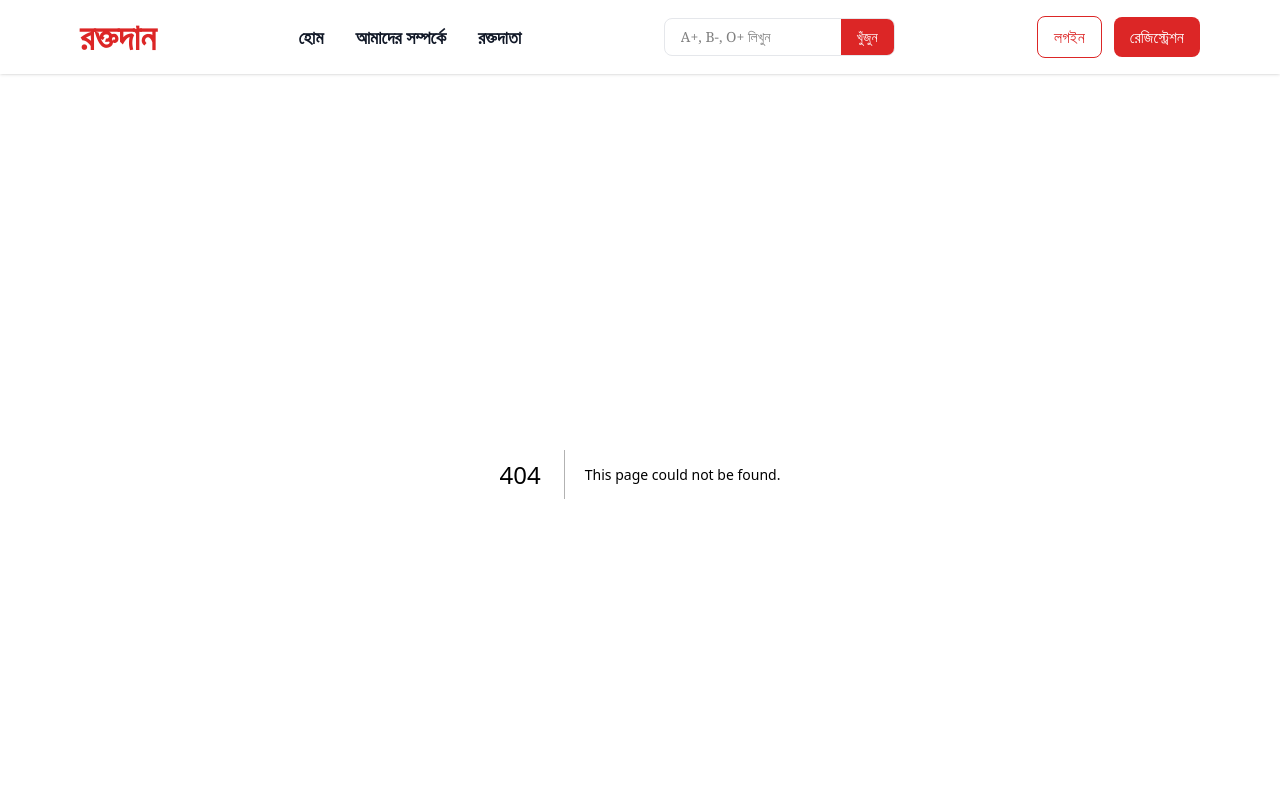
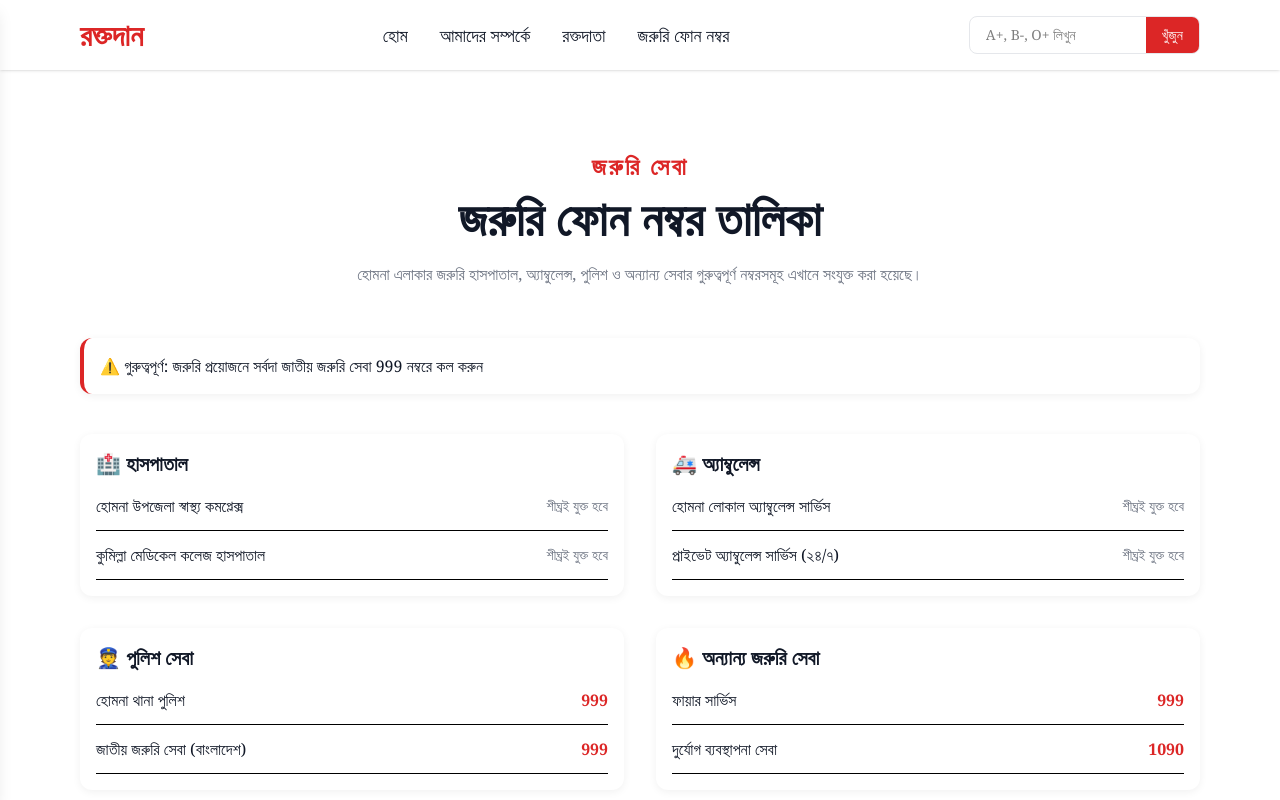
Before and after one commit to md-samrat/roktodan-bd, a Next.js app: page /emergency-phone-number in a window 1280 px wide. Before the commit this address had no page. Shown: the top 800 px of the page. Built offline with nearby package versions, Linux system fonts and the light colour scheme.

Commit message:
fix font size

```diff
--- a/src/app/about/page.tsx
+++ b/src/app/about/page.tsx
@@ -2,7 +2,7 @@ import Link from "next/link";
 
 export default function AboutPage() {
   return (
-    <section className="w-full bg-[var(--color-bg)] py-20">
+    <section className="w-full py-20">
       <div className="max-w-6xl mx-auto px-4">
         {/* Heading */}
         <div className="text-center mb-16">
--- /dev/null
+++ b/src/app/emergency-phone-number/page.tsx
@@ -0,0 +1,96 @@
+export default function EmergencyPhonePage() {
+  const data = {
+    hospitals: [
+      { name: "হোমনা উপজেলা স্বাস্থ্য কমপ্লেক্স", phone: "(সংযুক্ত করা হবে)" },
+      { name: "কুমিল্লা মেডিকেল কলেজ হাসপাতাল", phone: "(সংযুক্ত করা হবে)" },
+    ],
+    ambulances: [
+      { name: "হোমনা লোকাল অ্যাম্বুলেন্স সার্ভিস", phone: "(সংযুক্ত করা হবে)" },
+      { name: "প্রাইভেট অ্যাম্বুলেন্স সার্ভিস (২৪/৭)", phone: "(সংযুক্ত করা হবে)" },
+    ],
+    police: [
+      { name: "হোমনা থানা পুলিশ", phone: "999" },
+      { name: "জাতীয় জরুরি সেবা (বাংলাদেশ)", phone: "999" },
+    ],
+    others: [
+      { name: "ফায়ার সার্ভিস", phone: "999" },
+      { name: "দুর্যোগ ব্যবস্থাপনা সেবা", phone: "1090" },
+    ],
+  };
+
+  const Card = ({ title, items }: any) => (
+    <div className="card hover:shadow-lg transition">
+      <h2 className="text-xl font-bold text-[var(--color-text-main)] mb-4">
+        {title}
+      </h2>
+
+      <div className="space-y-3">
+        {items.map((item: any, idx: number) => (
+          <div
+            key={idx}
+            className="flex items-center justify-between border-b pb-3"
+          >
+            <p className="text-[var(--color-text-main)] font-medium">
+              {item.name}
+            </p>
+
+            {item.phone === "(সংযুক্ত করা হবে)" ? (
+              <span className="text-[var(--color-text-soft)] text-sm">
+                শীঘ্রই যুক্ত হবে
+              </span>
+            ) : (
+              <a
+                href={`tel:${item.phone}`}
+                className="text-[var(--color-primary)] font-semibold hover:underline"
+              >
+                {item.phone}
+              </a>
+            )}
+          </div>
+        ))}
+      </div>
+    </div>
+  );
+
+  return (
+    <section className="w-full py-20">
+      <div className="max-w-6xl mx-auto px-4">
+        {/* Heading */}
+        <div className="text-center mb-12">
+          <p className="text-sm md:text-2xl font-semibold text-[var(--color-primary)] uppercase tracking-widest">
+            জরুরি সেবা
+          </p>
+
+          <h1 className="mt-3 text-3xl md:text-5xl font-bold text-[var(--color-text-main)]">
+            জরুরি ফোন নম্বর তালিকা
+          </h1>
+
+          <p className="mt-4 text-[var(--color-text-soft)] max-w-2xl mx-auto leading-8">
+            হোমনা এলাকার জরুরি হাসপাতাল, অ্যাম্বুলেন্স, পুলিশ ও অন্যান্য সেবার
+            গুরুত্বপূর্ণ নম্বরসমূহ এখানে সংযুক্ত করা হয়েছে।
+          </p>
+        </div>
+
+        {/* Info Banner */}
+        <div className="card mb-10 border-l-4 border-[var(--color-primary)]">
+          <p className="text-[var(--color-text-main)] font-medium">
+            ⚠️ গুরুত্বপূর্ণ: জরুরি প্রয়োজনে সর্বদা জাতীয় জরুরি সেবা 999 নম্বরে কল করুন
+          </p>
+        </div>
+
+        {/* Grid */}
+        <div className="grid md:grid-cols-2 gap-8">
+          <Card title="🏥 হাসপাতাল" items={data.hospitals} />
+          <Card title="🚑 অ্যাম্বুলেন্স" items={data.ambulances} />
+          <Card title="👮 পুলিশ সেবা" items={data.police} />
+          <Card title="🔥 অন্যান্য জরুরি সেবা" items={data.others} />
+        </div>
+
+        {/* Footer note */}
+        <div className="mt-10 text-center text-sm text-[var(--color-text-soft)]">
+          এই পেজটি ধীরে ধীরে আপডেট করা হবে এবং স্থানীয় জরুরি সেবাগুলো যুক্ত করা হবে।
+        </div>
+      </div>
+    </section>
+  );
+}
--- a/src/components/Footer/Footer.tsx
+++ b/src/components/Footer/Footer.tsx
@@ -101,9 +101,9 @@ export default function Footer() {
       </div>
 
       {/* 🔻 Bottom Bar */}
-      <div className="bg-black/30 text-center py-4 text-sm md:text-base text-white/80 px-6">
-        <span>
-          © {new Date().getFullYear()} রক্তদান — ভালোবাসা দিয়ে তৈরি করেছেন{" "}
+      <div className="bg-black/30 text-center py-4 text-sm md:text-lg  text-white/80 px-6">
+        <span className=" ">
+          © {new Date().getFullYear()} রক্তদান — Made With By{" "}
           <Link
             href="https://www.facebook.com/mohammad.samrat0/"
             className="text-yellow-300 font-semibold hover:underline"
--- a/src/components/Navbar/Navbar.tsx
+++ b/src/components/Navbar/Navbar.tsx
@@ -6,11 +6,11 @@ import { useRouter } from "next/navigation";
 
 export default function Navbar() {
   const [search, setSearch] = useState("");
+  const [open, setOpen] = useState(false);
   const router = useRouter();
 
   const handleSearch = (e: React.FormEvent) => {
     e.preventDefault();
-
     if (!search.trim()) return;
 
     router.push(`/donors?group=${search}`);
@@ -20,40 +20,73 @@ export default function Navbar() {
   return (
     <nav className="w-full bg-white shadow-sm sticky top-0 z-50">
       <div className="max-w-6xl mx-auto px-4 py-4 flex items-center justify-between">
+        {/* 📱 MOBILE: hamburger + logo + search */}
+        <div className="flex md:hidden items-center gap-3 w-full">
+          {/* Hamburger */}
+          <button
+            className="text-3xl text-[var(--color-primary)]"
+            onClick={() => setOpen(true)}
+          >
+            ☰
+          </button>
 
-        {/* 🔴 Logo */}
-        <h1 className="text-2xl md:text-4xl font-bold text-[var(--color-primary)] whitespace-nowrap">
+          {/* Logo */}
+          <h1 className="text-2xl font-bold text-[var(--color-primary)] whitespace-nowrap">
             রক্তদান
           </h1>
 
-        {/* 📚 Menu (Desktop) */}
-        <div className="hidden md:flex items-center gap-8 text-[var(--color-text-main)] font-medium text-lg">
-          <Link
-            href="/"
-            className="hover:text-[var(--color-primary)] transition font-semibold"
+          {/* Search */}
+          <form
+            onSubmit={handleSearch}
+            className="flex items-center border border-gray-200 rounded-lg overflow-hidden ml-auto"
           >
+            <input
+              type="text"
+              placeholder="A+, B-, O+"
+              value={search}
+              onChange={(e) => setSearch(e.target.value)}
+              className="px-3 py-2 outline-none text-sm w-24"
+            />
+
+            <button
+              type="submit"
+              className="bg-[var(--color-primary)] text-white px-3 py-2 text-sm"
+            >
+              🔍
+            </button>
+          </form>
+        </div>
+
+        {/* 💻 DESKTOP: logo + links + search */}
+        <div className="hidden md:flex items-center justify-between w-full">
+          {/* Logo */}
+          <h1 className="text-3xl font-bold text-[var(--color-primary)]">
+            রক্তদান
+          </h1>
+
+          {/* Links */}
+          <div className="flex items-center gap-8 text-[var(--color-text-main)] font-medium text-lg">
+            <Link href="/" className="hover:text-[var(--color-primary)]">
               হোম
             </Link>
-
-          <Link
-            href="/about"
-            className="hover:text-[var(--color-primary)] transition font-semibold"
-          >
+            <Link href="/about" className="hover:text-[var(--color-primary)]">
               আমাদের সম্পর্কে
             </Link>
-
+            <Link href="/donors" className="hover:text-[var(--color-primary)]">
+              রক্তদাতা
+            </Link>
             <Link
-            href="/donors"
-            className="hover:text-[var(--color-primary)] transition font-semibold"
+              href="/emergency-phone-number"
+              className="hover:text-[var(--color-primary)]"
             >
-            রক্তদাতা
+              জরুরি ফোন নম্বর
             </Link>
           </div>
 
-        {/* 🔍 Search (Desktop) */}
+          {/* Search */}
           <form
             onSubmit={handleSearch}
-          className="hidden md:flex items-center border border-gray-200 rounded-lg overflow-hidden"
+            className="flex items-center border border-gray-200 rounded-lg overflow-hidden"
           >
             <input
               type="text"
@@ -65,48 +98,58 @@ export default function Navbar() {
 
             <button
               type="submit"
-            className="bg-[var(--color-primary)] text-white px-4 py-2 text-sm font-medium"
+              className="bg-[var(--color-primary)] text-white px-4 py-2 text-sm"
             >
               খুঁজুন
             </button>
           </form>
+        </div>
+      </div>
 
-        {/* 🔐 Actions (Desktop) */}
-        <div className="hidden md:flex items-center gap-3">
-          <Link href="/login">
-            <button className="px-4 py-2 border border-[var(--color-primary)] text-[var(--color-primary)] rounded-lg hover:bg-[var(--color-primary)] hover:text-white transition">
+      {/* 🌑 Overlay */}
+      {open && (
+        <div
+          className="fixed inset-0 bg-black/40 z-40"
+          onClick={() => setOpen(false)}
+        />
+      )}
+
+      {/* 📱 Side Drawer */}
+      <div
+        className={`fixed top-0 left-0 h-full w-72 bg-white z-50 shadow-lg transform transition-transform duration-300 ${
+          open ? "translate-x-0" : "-translate-x-full"
+        }`}
+      >
+        <div className="flex items-center justify-between p-4 border-b">
+          <h2 className="text-xl font-bold text-[var(--color-primary)]">
+            মেনু
+          </h2>
+          <button onClick={() => setOpen(false)} className="text-2xl">
+            ✖
+          </button>
+        </div>
+
+        <div className="p-4 space-y-4 text-lg font-medium">
+          <Link href="/" onClick={() => setOpen(false)} className="block">
+            হোম
+          </Link>
+          <Link href="/about" onClick={() => setOpen(false)} className="block">
+            আমাদের সম্পর্কে
+          </Link>
+          <Link href="/donors" onClick={() => setOpen(false)} className="block">
+            রক্তদাতা
+          </Link>
+          <Link href="/login" onClick={() => setOpen(false)} className="block">
             লগইন
-            </button>
           </Link>
-
-          <Link href="/register">
-            <button className="btn-primary">
+          <Link
+            href="/register"
+            onClick={() => setOpen(false)}
+            className="block text-[var(--color-primary)]"
+          >
             রেজিস্ট্রেশন
-            </button>
           </Link>
         </div>
-
-        {/* 📱 Mobile Search */}
-        <form
-          onSubmit={handleSearch}
-          className="flex md:hidden items-center border border-gray-200 rounded-lg overflow-hidden ml-3 w-full max-w-[180px]"
-        >
-          <input
-            type="text"
-            placeholder="রক্ত খুঁজুন"
-            value={search}
-            onChange={(e) => setSearch(e.target.value)}
-            className="px-3 py-2 outline-none text-sm w-full"
-          />
-
-          <button
-            type="submit"
-            className="bg-[var(--color-primary)] text-white px-3 py-2 text-sm"
-          >
-            খুঁজুন
-          </button>
-        </form>
-
       </div>
     </nav>
   );
```
Lines whose indentation alone changed are shown as unchanged.
